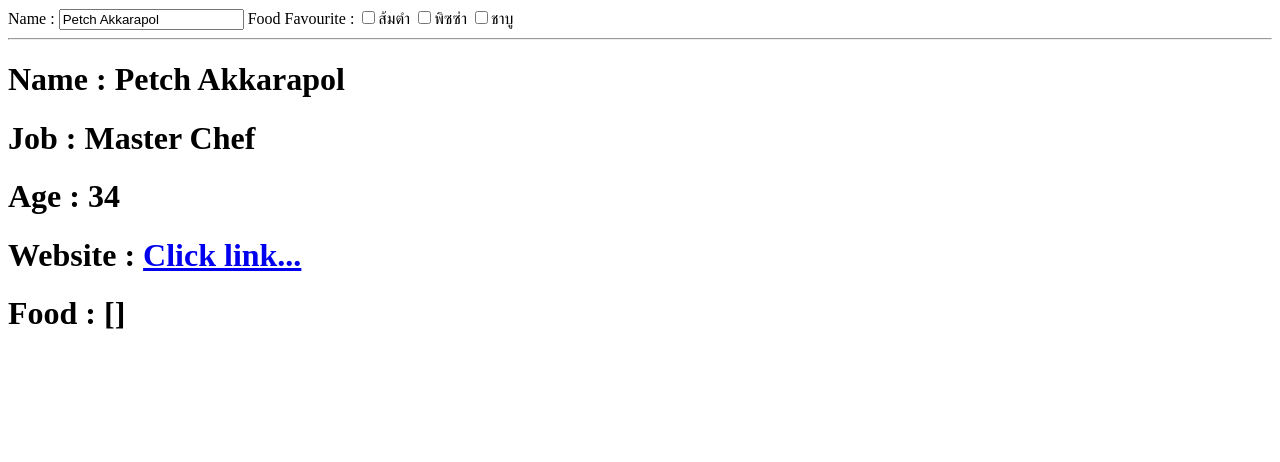
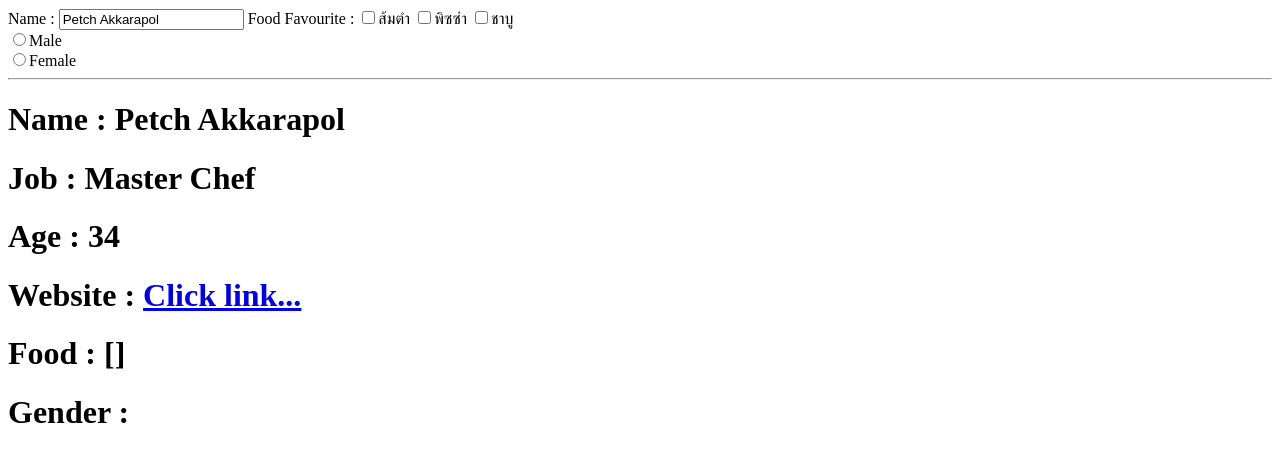
Before and after one commit to petchy/vue.js, a plain HTML site: page index.html in a window 1280 px wide. Drawn offline with nearby package versions, Linux system fonts and the light colour scheme.

Commit message:
2 Way data binding radio

```diff
--- a/app.js
+++ b/app.js
@@ -7,7 +7,8 @@ new Vue({
     status:false,
     website: "https://www.youtube.com",
     count:0,
-    foods:[]
+    foods:[],
+    gender:''
   },
   methods:{
     getName:function(){
--- a/index.html
+++ b/index.html
@@ -8,12 +8,16 @@
   <body>
     <div id="vue-app">
       Name : <input type="text" v-model="name"> Food Favourite : <input type="checkbox" value="ส้มตำ" v-model="foods"><label>ส้มตำ</label> <input type="checkbox" value="พิซซ่า" v-model="foods"><label>พิซซ่า</label> <input type="checkbox" value="ชาบู" v-model="foods"><label>ชาบู</label>
+      <br>
+      <input type="radio" value="Male" v-model="gender"><label>Male</label><br>
+      <input type="radio" value="Female" v-model="gender"><label>Female</label>
       <hr>
       <h1>Name : {{name}}</h1>
       <h1>Job : {{job}}</h1>
       <h1>Age : {{age}}</h1>
       <h1>Website : <a v-bind:href="website">Click link...</a></h1>
       <h1>Food : {{foods}}</h1>
+      <h1>Gender : {{gender}}</h1>
 
     </div>
     <script src="app.js" charset="utf-8"></script>
```
